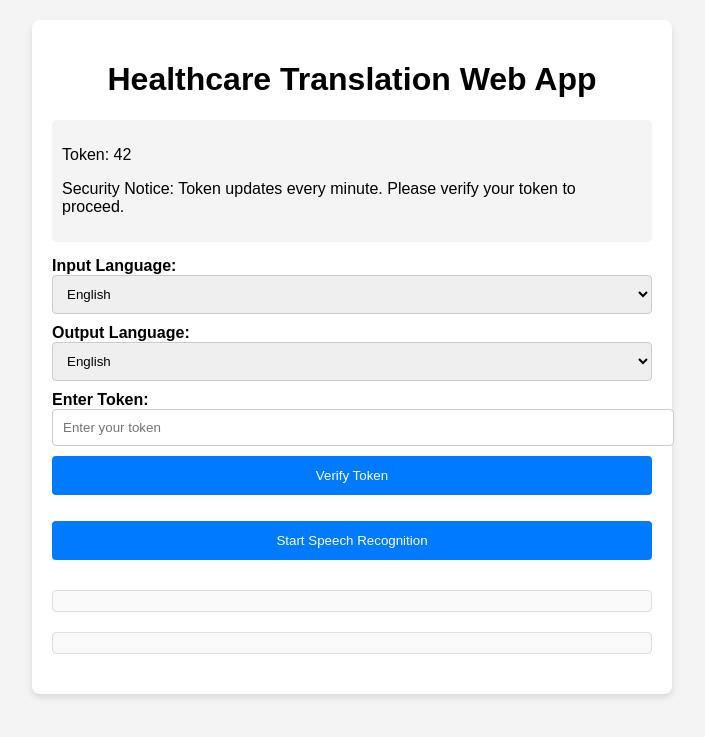
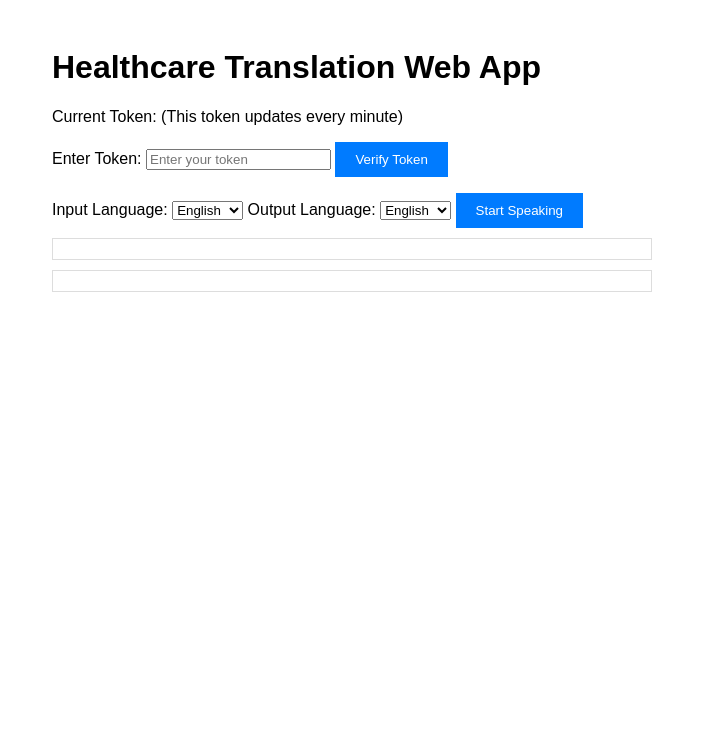
Before and after one commit to srikar52110/test_Assignmnent1, a Flask app: page / in a window 1280 px wide. Shown: the top 737 px of the page, without its empty margins (288-993 px from the left). Run offline with Flask 3, Linux system fonts and the light colour scheme.

Commit message:
Update index.html

```diff
--- a/templates/index.html
+++ b/templates/index.html
@@ -5,81 +5,32 @@
     <meta name="viewport" content="width=device-width, initial-scale=1.0">
     <title>Healthcare Translation Web App</title>
     <style>
-        /* Simple styling for mobile-first design */
         body {
             font-family: Arial, sans-serif;
             padding: 20px;
-            margin: 0;
-            background-color: #f4f4f4;
         }
 
         .container {
             max-width: 600px;
             margin: 0 auto;
-            background-color: white;
-            padding: 20px;
-            border-radius: 8px;
-            box-shadow: 0px 4px 6px rgba(0, 0, 0, 0.1);
         }
 
-        h1 {
-            text-align: center;
-        }
-
-        label, select, input, button {
-            width: 100%;
-            margin-bottom: 10px;
-        }
-
-        label {
-            font-weight: bold;
-        }
-
-        select, input {
+        #original, #translated {
+            margin: 10px 0;
             padding: 10px;
-            border-radius: 4px;
-            border: 1px solid #ccc;
+            border: 1px solid #ddd;
         }
 
         button {
-            padding: 12px;
+            padding: 10px 20px;
             background-color: #007BFF;
             color: white;
             border: none;
-            border-radius: 4px;
             cursor: pointer;
-            transition: background-color 0.3s;
         }
 
         button:hover {
             background-color: #0056b3;
-        }
-
-        #status {
-            margin-top: 10px;
-            font-weight: bold;
-            color: #ff4d4d;
-        }
-
-        #original, #translated {
-            margin: 20px 0;
-            padding: 10px;
-            border: 1px solid #ddd;
-            background-color: #f9f9f9;
-            border-radius: 4px;
-        }
-
-        #tokenDisplay {
-            margin-bottom: 15px;
-            background-color: #f4f4f4;
-            padding: 10px;
-            border-radius: 5px;
-        }
-
-        #audio-player {
-            display: block;
-            margin-top: 20px;
-            width: 100%;
         }
     </style>
 </head>
@@ -87,11 +38,14 @@
     <div class="container">
         <h1>Healthcare Translation Web App</h1>
 
-        <!-- Token display -->
-        <div id="tokenDisplay">
-            <p>Token: <span id="token">{{ token }}</span></p>
-            <p id="securityNotice">Security Notice: Token updates every minute. Please verify your token to proceed.</p>
-        </div>
+        <!-- Token and note about token expiration -->
+        <p>Current Token: <span id="token"></span> (This token updates every minute)</p>
+
+        <!-- Token input and verification -->
+        <label for="tokenInput">Enter Token:</label>
+        <input type="text" id="tokenInput" placeholder="Enter your token">
+        <button id="verifyTokenButton">Verify Token</button>
+        <p id="status"></p>
 
         <!-- Language selection -->
         <label for="inputLanguage">Input Language:</label>
@@ -108,26 +62,18 @@
             <option value="fr">French</option>
         </select>
 
-        <!-- Token verification -->
-        <label for="tokenInput">Enter Token:</label>
-        <input type="text" id="tokenInput" placeholder="Enter your token">
-        <button id="verifyTokenButton">Verify Token</button>
+        <!-- Button to start speech recognition -->
+        <button id="startRecognition" disabled>Start Speaking</button>
 
-        <p id="status"></p>
-
-        <!-- Speech recognition button -->
-        <button id="startRecognition" disabled>Start Speech Recognition</button>
-
-        <!-- Text display -->
+        <!-- Display the original and translated text -->
         <div id="original"></div>
         <div id="translated"></div>
 
-        <!-- Audio player -->
-        <audio id="audio-player" controls style="display:none;"></audio>
+        <!-- Audio element to play the translated text -->
+        <audio id="audio-player" controls style="display: none;"></audio>
     </div>
 
     <script>
-        // Initialize the speech recognition API
         const recognition = new (window.SpeechRecognition || window.webkitSpeechRecognition)();
         recognition.lang = 'en-US';
 
@@ -135,35 +81,86 @@
         const statusElement = document.getElementById('status');
         const tokenInput = document.getElementById('tokenInput');
         const verifyTokenButton = document.getElementById('verifyTokenButton');
-        const tokenDisplay = document.getElementById('tokenDisplay');
+        const tokenDisplay = document.getElementById('token');
         const originalTextElement = document.getElementById('original');
         const translatedTextElement = document.getElementById('translated');
         const audioPlayer = document.getElementById('audio-player');
 
         let tokenVerified = false;
 
+        // Show the token on the page
+        fetch('/')
+            .then(response => response.text())
+            .then(data => {
+                const regex = /Current Token: (\d+)/;
+                const match = data.match(regex);
+                if (match) {
+                    tokenDisplay.textContent = match[1];
+                }
+            });
+
+        // Verify the token
+        verifyTokenButton.onclick = () => {
+            const token = tokenInput.value;
+
+            fetch('/verify_token', {
+                method: 'POST',
+                headers: { 'Content-Type': 'application/json' },
+                body: JSON.stringify({ token: parseInt(token) })
+            })
+            .then(response => response.json())
+            .then(data => {
+                statusElement.textContent = data.message;
+                if (data.message === 'Token verified') {
+                    tokenVerified = true;
+                    startRecognitionButton.disabled = false;
+                }
+            })
+            .catch(error => {
+                statusElement.textContent = 'Invalid or expired token';
+                tokenVerified = false;
+            });
+        };
+
+        // Speech recognition setup
+        recognition.onstart = () => { statusElement.textContent = 'Listening...'; };
+        recognition.onend = () => { statusElement.textContent = 'Stopped listening.'; };
+        recognition.onerror = (event) => { statusElement.textContent = 'Error: ' + event.error; };
+
         recognition.onresult = (event) => {
-            const text = event.results[0][0].transcript;
-            originalTextElement.textContent = 'Original Text: ' + text;
+            const spokenText = event.results[0][0].transcript;
+            originalTextElement.textContent = 'Original Text: ' + spokenText;
+
+            if (!tokenVerified) {
+                statusElement.textContent = 'Please verify the token first.';
+                return;
+            }
 
             const inputLanguage = document.getElementById('inputLanguage').value;
             const outputLanguage = document.getElementById('outputLanguage').value;
 
+            // Encrypt the spoken text before sending it to the server
+            const encryptedText = btoa(spokenText); // Simple base64 encryption
+
             fetch('/translate', {
                 method: 'POST',
                 headers: { 'Content-Type': 'application/json' },
-                body: JSON.stringify({ text, input_language: inputLanguage, output_language: outputLanguage })
+                body: JSON.stringify({ text: encryptedText, input_language: inputLanguage, output_language: outputLanguage })
             })
             .then(response => response.json())
             .then(data => {
-                if (data.translated_text) {
-                    translatedTextElement.textContent = 'Translated Text: ' + data.translated_text;
+                if (data.encrypted_translated_text) {
+                    translatedTextElement.textContent = 'Translated Text: (Encrypted)';
+
+                    // Decrypt the translated text and display
+                    const decryptedText = atob(data.encrypted_translated_text); // Simple base64 decryption
+                    translatedTextElement.textContent = 'Translated Text: ' + decryptedText;
 
                     // Fetch and play translated text audio
                     fetch('/speak', {
                         method: 'POST',
                         headers: { 'Content-Type': 'application/json' },
-                        body: JSON.stringify({ text: data.translated_text, language: outputLanguage })
+                        body: JSON.stringify({ text: decryptedText, language: outputLanguage })
                     })
                     .then(response => response.blob())
                     .then(blob => {
@@ -173,47 +170,12 @@
                         audioPlayer.play();
                     })
                     .catch(error => alert('Error in speech synthesis: ' + error));
-                } else {
-                    alert('Error: ' + data.error);
                 }
             })
             .catch(error => alert('Error in translation: ' + error));
         };
 
-        // Start recognition when button clicked
-        startRecognitionButton.onclick = () => recognition.start();
-
-        // Token verification handler
-        verifyTokenButton.onclick = () => {
-            const enteredToken = tokenInput.value;
-
-            if (!enteredToken || !/^\d+$/.test(enteredToken)) {
-                statusElement.textContent = 'Invalid token format. Please enter a valid numeric token.';
-                return;
-            }
-
-            fetch('/verify_token', {
-                method: 'POST',
-                headers: { 'Content-Type': 'application/json' },
-                body: JSON.stringify({ token: enteredToken })
-            })
-            .then(response => response.json())
-            .then(data => {
-                if (data.message === 'Token verified') {
-                    tokenVerified = true;
-                    startRecognitionButton.disabled = false;
-                    statusElement.textContent = 'Token Verified. You can start speaking.';
-                } else {
-                    statusElement.textContent = 'Invalid token. Please try again.';
-                }
-            })
-            .catch(error => {
-                statusElement.textContent = 'Error verifying token.';
-            });
-        };
-
-        // Initialize the token display
-        tokenDisplay.querySelector('#token').textContent = "{{ token }}";
+        startRecognitionButton.onclick = () => { recognition.start(); };
     </script>
 </body>
 </html>
```
